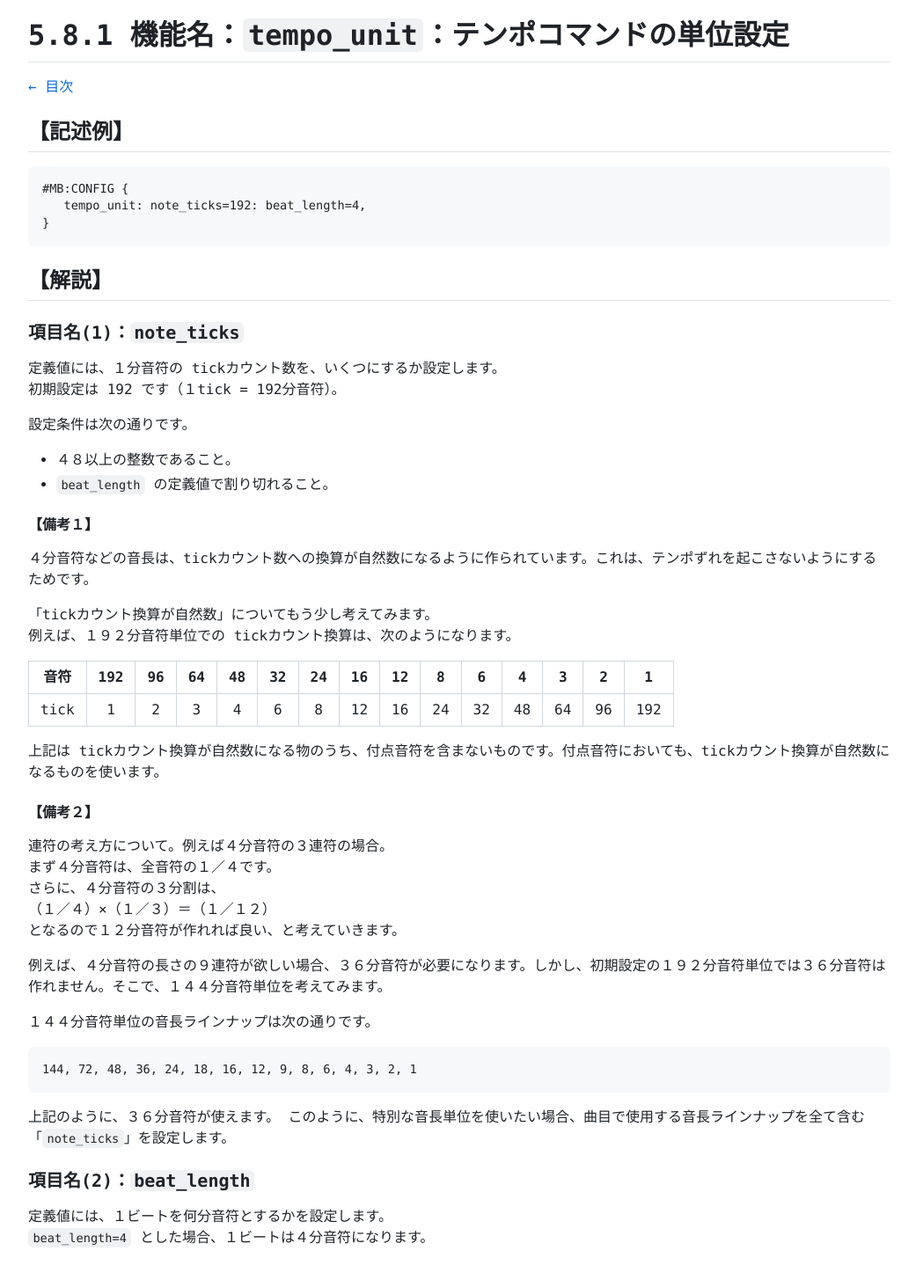
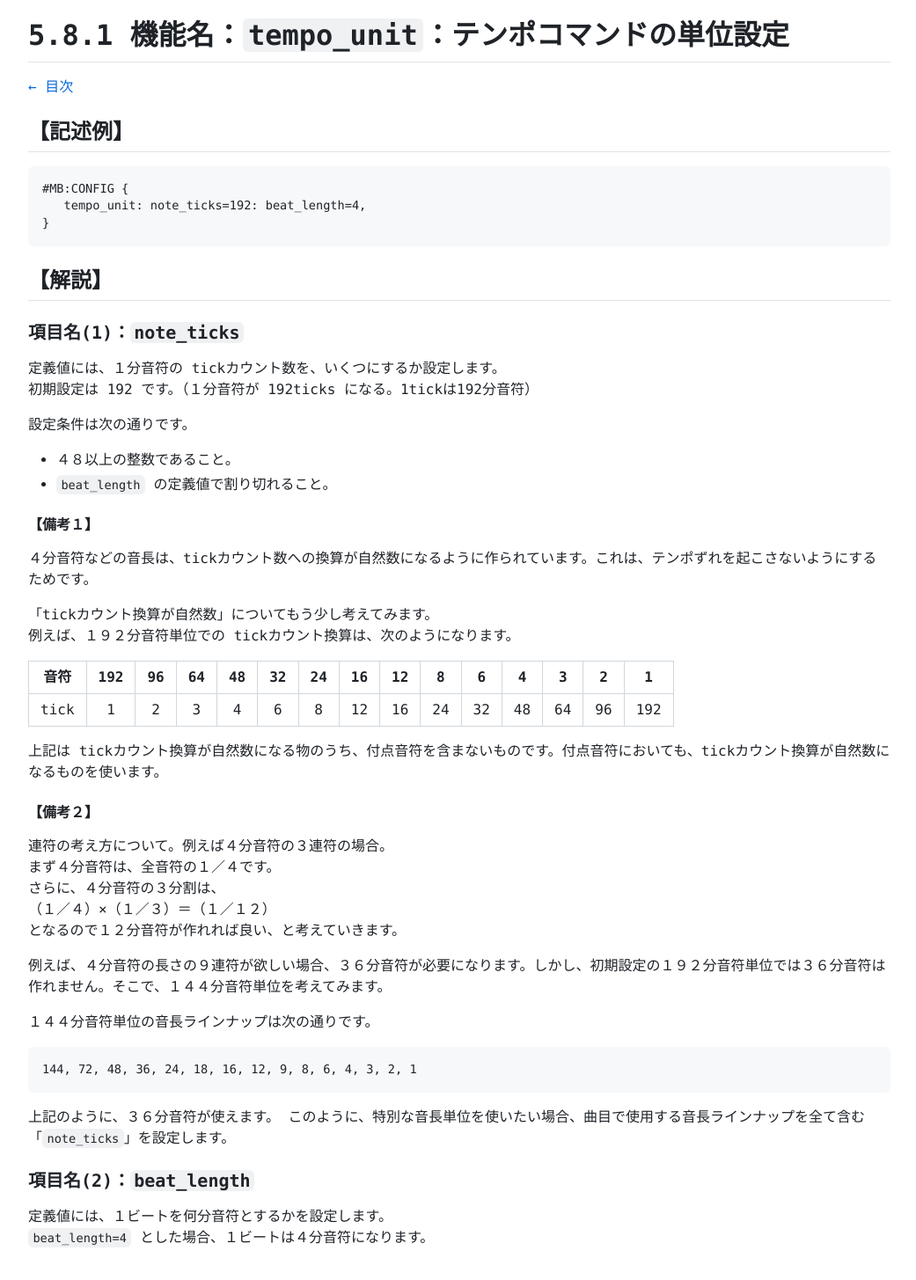
Before and after one commit to lineardrive/V3MMLmanual, a Jekyll site: the page built from docs/ch05/5_8_1.md, in a window 1280 px wide. Shown: the whole page at 88% size, without its empty margins (8-1049 px from the left). Built offline with Jekyll 4.4.1, drawn with Linux system fonts in a browser that asks for light colours; our own code applies the rules of GitHub Pages for plain Markdown files.

Commit message:
ch05/5_8_1.md: tick/分音符の対応説明を明確化
https://claude.ai/code/session_01Lg2TNRbJmKvY2Ghh4XPsfN

```diff
--- a/docs/ch05/5_8_1.md
+++ b/docs/ch05/5_8_1.md
@@ -15,7 +15,7 @@
 ### 項目名(1)：`note_ticks`
 
 定義値には、１分音符の tickカウント数を、いくつにするか設定します。
-初期設定は 192 です（１tick = 192分音符）。
+初期設定は 192 です。（１分音符が 192ticks になる。1tickは192分音符）
 
 設定条件は次の通りです。
 
```
